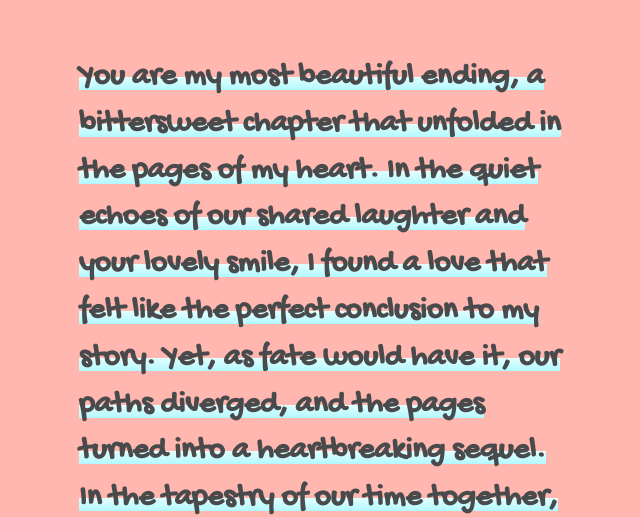
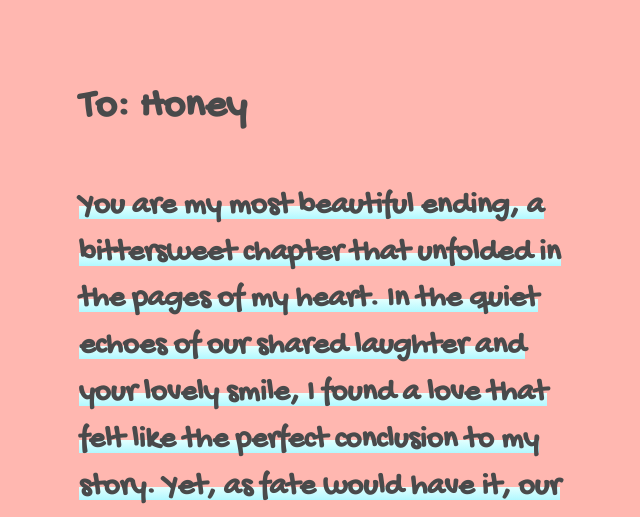
Before and after one commit to arex20/letter, a plain HTML site: page index.html in a window 1280 px wide. Shown: the part 273-790 px from the top of the page, without its empty margins (313-953 px from the left). Drawn offline with Linux system fonts and the light colour scheme.

Commit message:
Update index.html

```diff
--- a/index.html
+++ b/index.html
@@ -7,6 +7,8 @@
 
 </head>
 <body>
+  <h1>To: Honey</h1>
+  <br>
   <h2>You are my most beautiful ending, a bittersweet chapter that unfolded in the pages of my heart. In the quiet echoes of our shared laughter and your lovely smile, I found a love that felt like the perfect conclusion to my story. Yet, as fate would have it, our paths diverged, and the pages turned into a heartbreaking sequel.
 
 In the tapestry of our time together, the threads of joy now seem frayed, woven with the strands of longing and loss. The promises we whispered have become haunting echoes, and the once vibrant colors of our love have faded into shades of melancholy. Each word left unsaid weighs heavily on my chest, and the void you've left behind echoes with the emptiness of a shattered dream.
```
